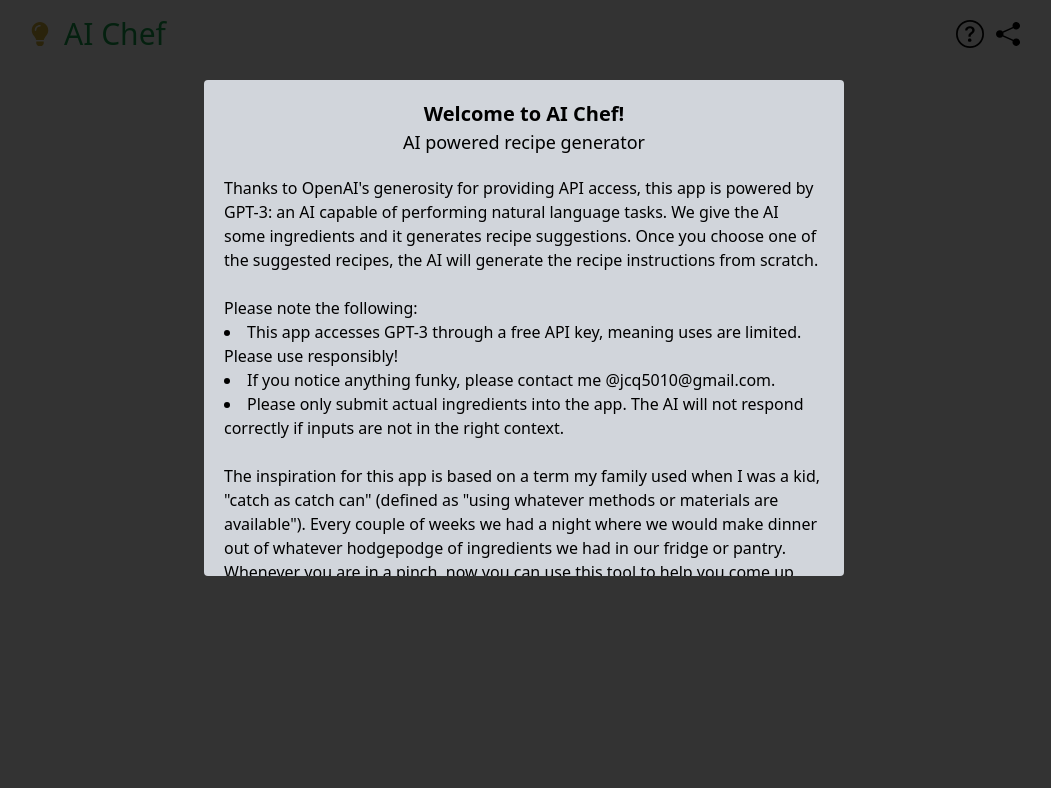
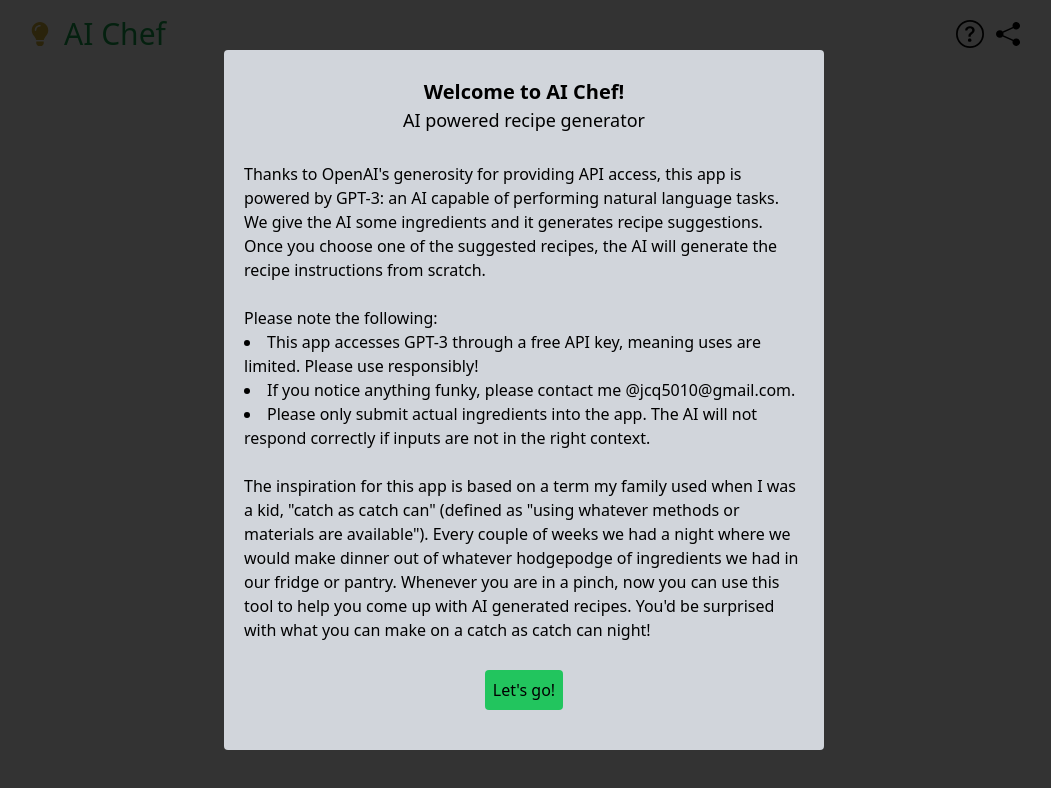
Before and after one commit to jeremiah-quill/Brainfood, a React (Create React App) app: page / in a window 1280 px wide. Both pictures are taken after a click on the button 1086 px from the left and 34 px from the top of the page. Shown: the top 788 px of the page, without its empty margins (116-1167 px from the left). Built offline with nearby package versions, Linux system fonts and the light colour scheme.

Commit message:
fixed modal sizing

```diff
--- a/src/components/AddIngredients/AddIngredients.js
+++ b/src/components/AddIngredients/AddIngredients.js
@@ -82,7 +82,7 @@ const AddIngredients = () => {
   }, [navigate, recipes]);
 
   return (
-    <div className="flex flex-col gap-5 max-w-md m-auto bg-gray-200 p-10 rounded">
+    <div className="flex flex-col gap-5 max-w-md bg-gray-200 p-10 rounded">
       <AddIngredientForm />
       <IngredientContainer />
       <div className="flex justify-between w-full">
--- a/src/components/InfoModal/InfoModal.js
+++ b/src/components/InfoModal/InfoModal.js
@@ -5,18 +5,19 @@ const InfoModal = ({ closeModal }) => {
   return (
     <>
       <div onClick={closeModal} className="fixed inset-0 z-10 bg-black opacity-80" />
-      <div className="fixed rounded left-0 top-20 right-0 bottom-56 m-auto max-w-screen-sm z-20 bg-gray-300 overflow-y-scroll">
-        <div className="p-5 flex flex-col">
+      <div className="fixed inset-0 sm:inset-10 max-h-[700px] sm:max-w-[600px] m-auto rounded z-20 bg-gray-300">
+        <div className="h-full overflow-y-scroll">
+          <div className="p-5 flex flex-col h-full overflow-y-scroll">
             <div className="m-auto text-center">
               <h2 className="text-xl font-bold">Welcome to AI Chef!</h2>
               <h3 className="text-lg">AI powered recipe generator</h3>
             </div>
             <div className="my-5">
               <p>
-              Thanks to OpenAI's generosity for providing API access, this app is powered by GPT-3:
-              an AI capable of performing natural language tasks. We give the AI some ingredients
-              and it generates recipe suggestions. Once you choose one of the suggested recipes, the
-              AI will generate the recipe instructions from scratch.
+                Thanks to OpenAI's generosity for providing API access, this app is powered by
+                GPT-3: an AI capable of performing natural language tasks. We give the AI some
+                ingredients and it generates recipe suggestions. Once you choose one of the
+                suggested recipes, the AI will generate the recipe instructions from scratch.
               </p>
               <br></br>
               <div>
@@ -36,14 +37,19 @@ const InfoModal = ({ closeModal }) => {
               <br></br>
               <p>
                 The inspiration for this app is based on a term my family used when I was a kid,
-              "catch as catch can" (defined as "using whatever methods or materials are available").
-              Every couple of weeks we had a night where we would make dinner out of whatever
-              hodgepodge of ingredients we had in our fridge or pantry. Whenever you are in a pinch,
-              now you can use this tool to help you come up with AI generated recipes. You'd be
-              surprised with what you can make on a catch as catch can night!
+                "catch as catch can" (defined as "using whatever methods or materials are
+                available"). Every couple of weeks we had a night where we would make dinner out of
+                whatever hodgepodge of ingredients we had in our fridge or pantry. Whenever you are
+                in a pinch, now you can use this tool to help you come up with AI generated recipes.
+                You'd be surprised with what you can make on a catch as catch can night!
               </p>
             </div>
-          <Button onClick={closeModal} uniqueClassNames="bg-green-500 m-auto" text="Let's go!" />
+            <Button
+              onClick={closeModal}
+              uniqueClassNames="bg-green-500 m-auto mb-5"
+              text="Let's go!"
+            />
+          </div>
         </div>
       </div>
     </>
```
Lines whose indentation alone changed are shown as unchanged.
